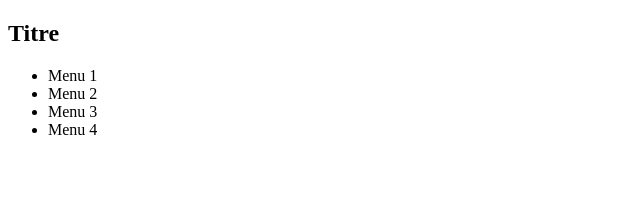
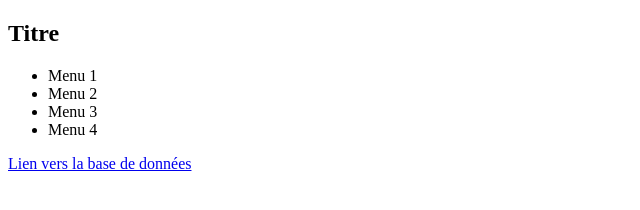
Before and after one commit to Mandimbizara/Mandimbizara, a plain HTML site: page index.html in a window 1280 px wide. Shown: the whole page, without its empty margins (0-640 px from the left). Drawn offline with Linux system fonts and the light colour scheme.

Commit message:
ajout de lien vers la bas e de données

```diff
--- a/index.html
+++ b/index.html
@@ -14,6 +14,7 @@
         <li>Menu 3</li>
         <li>Menu 4</li>
       </ul>
+      <a href="#">Lien vers la base de données</a>
     </nav>
   </body>
 </html>
```
